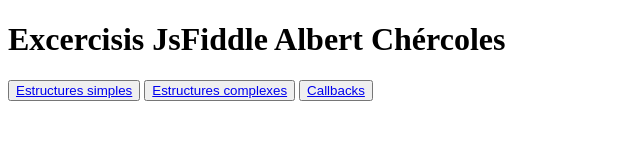
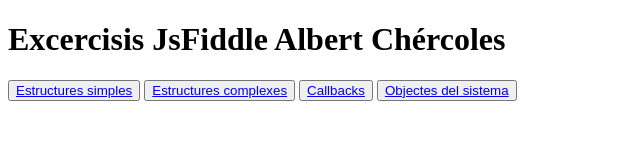
Before and after one commit to horitzon1999/horitzon1999.github.io, a plain HTML site: page JSfiddle/jsfiddle.html in a window 1280 px wide. Shown: the whole page, without its empty margins (0-640 px from the left). Drawn offline with Linux system fonts and the light colour scheme.

Commit message:
Objectes del sistema

```diff
--- a/JSfiddle/jsfiddle.html
+++ b/JSfiddle/jsfiddle.html
@@ -5,6 +5,7 @@
     <button type="button"> <a href="https://jsfiddle.net/horitzon1999/8mny7qo0/9/" target="_blank" >Estructures simples</a> </button>
 	<button type="button"> <a href="https://jsfiddle.net/horitzon1999/45av0qb3/32/" target="_blank" >Estructures complexes</a> </button>
 	<button type="button"> <a href="https://jsfiddle.net/horitzon1999/d8v39t0h/30/" target="_blank" >Callbacks</a> </button>
+	<button type="button"> <a href="https://jsfiddle.net/horitzon1999/fex6rk3o/84/" target="_blank" >Objectes del sistema</a> </button>
 
 
 
```
